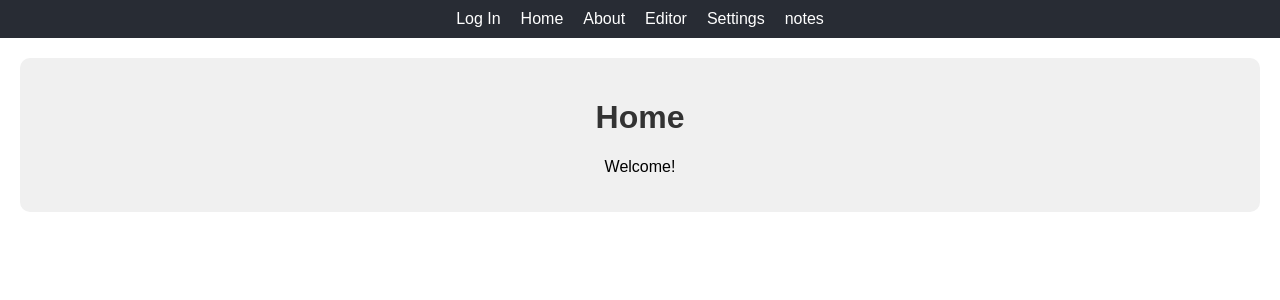
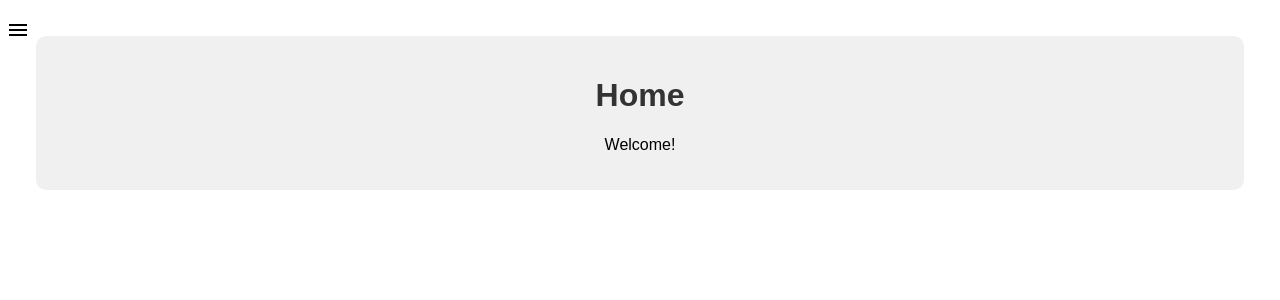
Before and after one commit to maykeanselmo/Taskfy, a React (Create React App) app in the folder taskfy_web_app/: page / in a window 1280 px wide. Shown: the top 300 px of the page. Built offline with nearby package versions, Linux system fonts and the light colour scheme.

Commit message:
feat: adicionando botao com drawer para melhorar visualizacao do menu

```diff
--- a/taskfy_web_app/src/App.js
+++ b/taskfy_web_app/src/App.js
@@ -1,29 +1,124 @@
-import React from 'react';
-import { BrowserRouter as Router, Routes, Route, Link } from 'react-router-dom';
-import './App.css';
-import LoginPage from './pages/login';
-import Home from './pages/home';
-import About from './pages/about';
-import Editor from './pages/editor';
-import Settings from './pages/settings';
-import Notes from './pages/notes';
-import { t } from './utils/translations';
+import * as React from "react";
+import { BrowserRouter as Router, Routes, Route, Link } from "react-router-dom";
+import Box from "@mui/material/Box";
+import Drawer from "@mui/material/Drawer";
+import List from "@mui/material/List";
+import Divider from "@mui/material/Divider";
+import ListItem from "@mui/material/ListItem";
+import ListItemButton from "@mui/material/ListItemButton";
+import ListItemIcon from "@mui/material/ListItemIcon";
+import ListItemText from "@mui/material/ListItemText";
+import MenuIcon from "@mui/icons-material/Menu";
+import InboxIcon from "@mui/icons-material/MoveToInbox";
+import MailIcon from "@mui/icons-material/Mail";
+import IconButton from "@mui/material/IconButton";
+import "./App.css";
+import LoginPage from "./pages/login";
+import Home from "./pages/home";
+import About from "./pages/about";
+import Editor from "./pages/editor";
+import Settings from "./pages/settings";
+import Notes from "./pages/notes";
+import { t } from "./utils/translations";
 
-function App() {
+export default function App() {
+  const [drawerOpen, setDrawerOpen] = React.useState(false);
+
+  const toggleDrawer = (open) => {
+    setDrawerOpen(open);
+  };
+
   return (
-      <Router>
-        <div className="App">
-          {/* Menu de navegação */}
-          <nav>
-            <Link to="/login">{t("login")}</Link>
-            <Link to="/">{t("home")}</Link>
-            <Link to="/about">{t("about")}</Link>
-            <Link to="/editor">{t("editor")}</Link>
-            <Link to="/settings">{t("settings")}</Link>
-            <Link to="/notes">{t("notes")}</Link>
-          </nav>
+    <Router>
+      <div className="App">
+        {/* Botão de menu que desaparece quando o Drawer está aberto */}
+        {!drawerOpen && (
+          <IconButton
+            edge="start"
+            color="inherit"
+            aria-label="menu"
+            onClick={() => toggleDrawer(true)}
+            sx={{
+              position: "absolute",
+              left: 10,
+              top: 10,
+              zIndex: 1300, // Garante que o botão fique acima de outros elementos
+            }}
+          >
+            <MenuIcon />
+          </IconButton>
+        )}
 
-          {/* Rotas */}
+        {/* Drawer Temporário */}
+        <Drawer
+          sx={{
+            width: 240,
+            flexShrink: 0,
+            "& .MuiDrawer-paper": {
+              width: 240,
+              boxSizing: "border-box",
+            },
+          }}
+          variant="temporary"
+          anchor="left"
+          open={drawerOpen}
+          onClose={() => toggleDrawer(false)} // Fecha apenas quando clicar fora
+        >
+          <List>
+            <ListItem disablePadding>
+              <ListItemButton component={Link} to="/login">
+                <ListItemIcon>
+                  <InboxIcon />
+                </ListItemIcon>
+                <ListItemText primary={t("login")} />
+              </ListItemButton>
+            </ListItem>
+            <ListItem disablePadding>
+              <ListItemButton component={Link} to="/">
+                <ListItemIcon>
+                  <InboxIcon />
+                </ListItemIcon>
+                <ListItemText primary={t("home")} />
+              </ListItemButton>
+            </ListItem>
+            <ListItem disablePadding>
+              <ListItemButton component={Link} to="/about">
+                <ListItemIcon>
+                  <MailIcon />
+                </ListItemIcon>
+                <ListItemText primary={t("about")} />
+              </ListItemButton>
+            </ListItem>
+            <ListItem disablePadding>
+              <ListItemButton component={Link} to="/editor">
+                <ListItemIcon>
+                  <InboxIcon />
+                </ListItemIcon>
+                <ListItemText primary={t("editor")} />
+              </ListItemButton>
+            </ListItem>
+            <ListItem disablePadding>
+              <ListItemButton component={Link} to="/settings">
+                <ListItemIcon>
+                  <MailIcon />
+                </ListItemIcon>
+                <ListItemText primary={t("settings")} />
+              </ListItemButton>
+            </ListItem>
+            <ListItem disablePadding>
+              <ListItemButton component={Link} to="/notes">
+                <ListItemIcon>
+                  <InboxIcon />
+                </ListItemIcon>
+                <ListItemText primary={t("notes")} />
+              </ListItemButton>
+            </ListItem>
+          </List>
+          <Divider />
+        </Drawer>
+
+        {/* Conteúdo da aplicação */}
+        <Box sx={{ padding: 2 }}>
           <Routes>
             <Route path="/" element={<Home />} />
             <Route path="/login" element={<LoginPage />} />
@@ -32,9 +127,8 @@ function App() {
             <Route path="/settings" element={<Settings />} />
             <Route path="/notes" element={<Notes />} />
           </Routes>
-        </div>
-      </Router>
+        </Box>
+      </div>
+    </Router>
   );
 }
-
-export default App;
```
